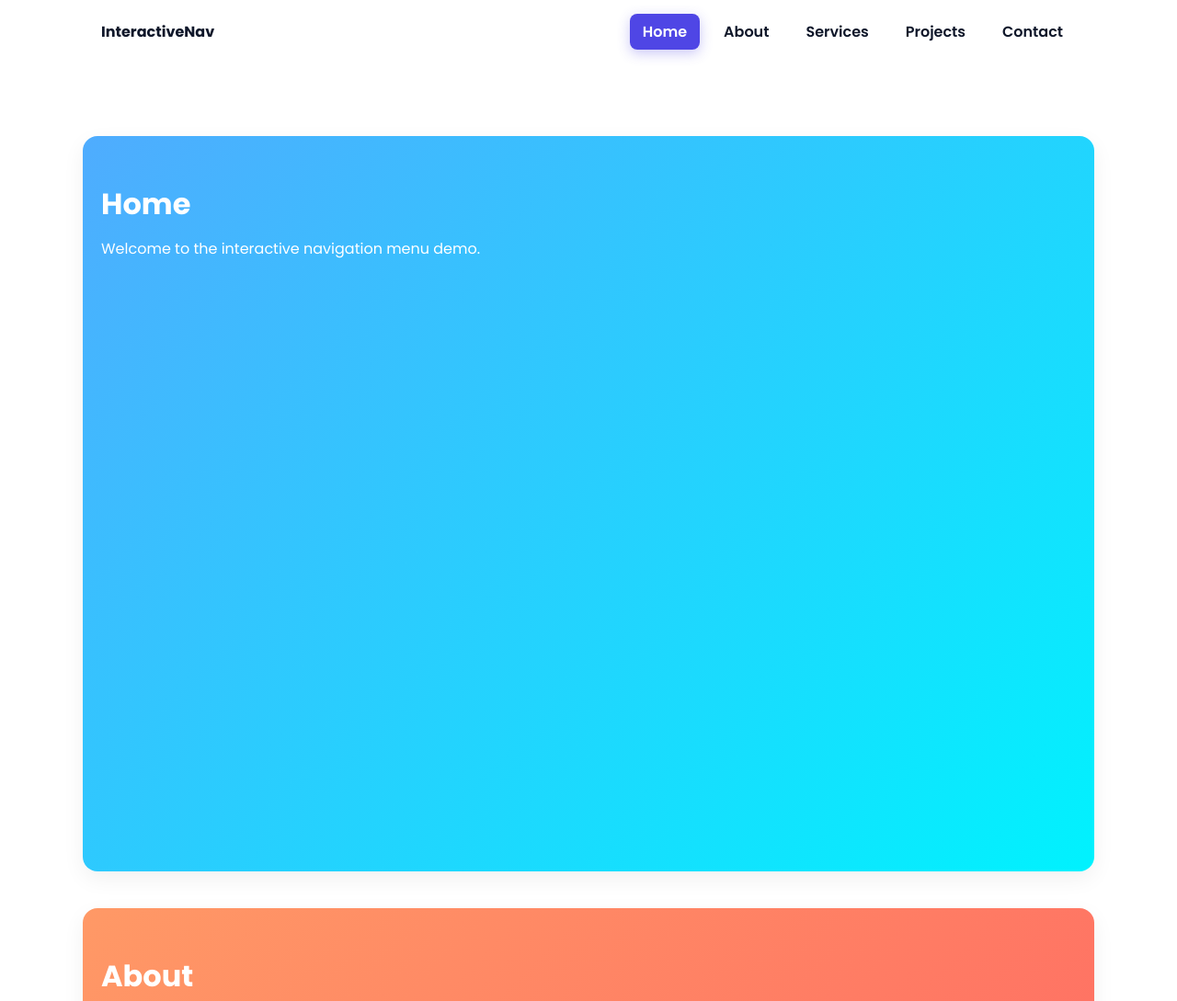
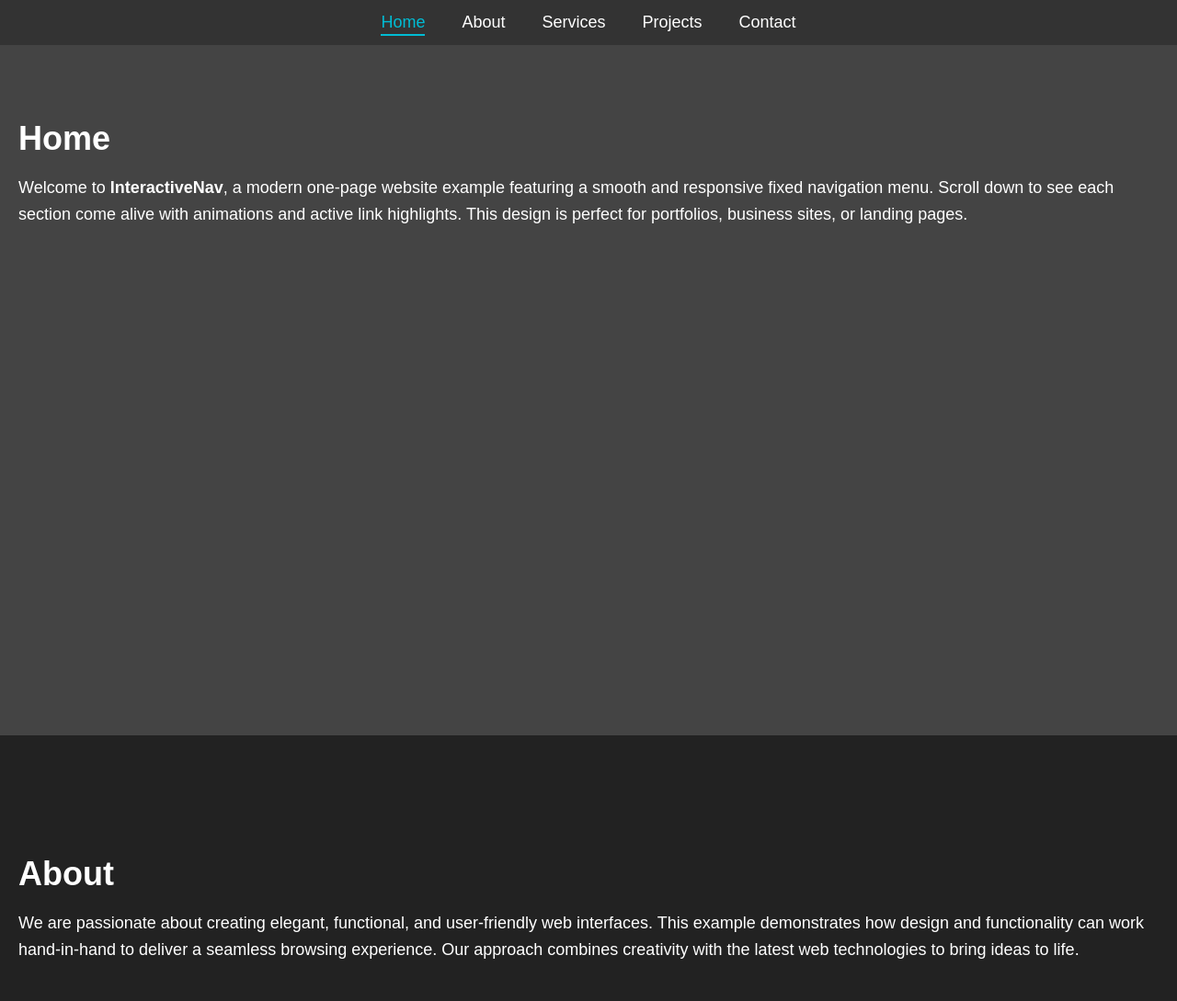
Before and after one commit to BhaveshKumar002/PRODIGY_WD_01, a plain HTML site: page index.html in a window 1280 px wide. Shown: the top 1089 px of the page at 92% size. Drawn offline with Linux system fonts and the light colour scheme.

Commit message:
Update index.html

```diff
--- a/index.html
+++ b/index.html
@@ -1,184 +1,145 @@
 <!DOCTYPE html>
 <html lang="en">
 <head>
-<meta charset="UTF-8" />
-<meta name="viewport" content="width=device-width, initial-scale=1.0" />
-<title>Interactive Fixed Navigation Menu</title>
-<link href="https://fonts.googleapis.com/css2?family=Poppins:wght@400;600;700&display=swap" rel="stylesheet">
+  <meta charset="UTF-8">
+  <meta name="viewport" content="width=device-width, initial-scale=1.0">
+  <title>InteractiveNav</title>
   <style>
-  :root {
-    --nav-height: 68px;
-    --accent: #4f46e5;
-    --bg-scrolled: rgba(15, 23, 42, 0.9);
-    --text: #0f172a;
-    --muted: #6b7280;
-  }
-  * {
+    body {
+      font-family: Arial, sans-serif;
       margin: 0;
       padding: 0;
-    box-sizing: border-box;
+      scroll-behavior: smooth;
+      background: #f4f4f4;
     }
-  html {
-    scroll-behavior: smooth;
-  }
-  body {
-    font-family: 'Poppins', sans-serif;
-    color: var(--text);
-  }
-  header {
+    nav {
       position: fixed;
       top: 0;
-    left: 0;
-    right: 0;
-    height: var(--nav-height);
-    background: rgba(255, 255, 255, 0.3);
-    backdrop-filter: blur(10px);
-    display: flex;
-    align-items: center;
+      width: 100%;
+      background: #333;
+      padding: 10px 0;
       z-index: 1000;
-    transition: background .3s ease, box-shadow .3s ease;
-  }
-  header.scrolled {
-    background: var(--bg-scrolled);
-    box-shadow: 0 4px 20px rgba(0,0,0,0.15);
-  }
-  .nav-container {
-    max-width: 1100px;
-    margin: auto;
-    width: 100%;
-    display: flex;
-    justify-content: space-between;
-    padding: 0 20px;
-  }
-  .brand {
-    display: flex;
-    align-items: center;
-    font-weight: 700;
-    color: var(--text);
-  }
-  header.scrolled .brand {
-    color: #fff;
     }
     nav ul {
       list-style: none;
       display: flex;
-    gap: 12px;
+      justify-content: center;
+      margin: 0;
+      padding: 0;
     }
-  nav a {
+    nav ul li {
+      margin: 0 20px;
+    }
+    nav ul li a {
+      color: white;
       text-decoration: none;
-    padding: 8px 14px;
-    border-radius: 8px;
-    font-weight: 600;
-    color: var(--text);
-    transition: all 0.3s ease;
+      font-size: 18px;
+      transition: 0.3s;
     }
-  nav a:hover {
-    background: rgba(79, 70, 229, 0.1);
-    color: var(--accent);
-    transform: translateY(-2px);
+    nav ul li a:hover {
+      color: #00bcd4;
     }
-  header.scrolled nav a {
-    color: rgba(255,255,255,0.85);
-  }
-  header.scrolled nav a:hover {
-    background: rgba(255, 255, 255, 0.2);
-    color: #fff;
-  }
-  nav a.active {
-    background: var(--accent);
-    color: #fff !important;
-    box-shadow: 0 4px 14px rgba(79, 70, 229, 0.3);
-  }
-  main {
-    padding-top: calc(var(--nav-height) + 40px);
+    nav ul li a.active {
+      color: #00bcd4;
+      border-bottom: 2px solid #00bcd4;
+      padding-bottom: 3px;
     }
     section {
-    min-height: 100vh;
-    max-width: 1100px;
-    margin: 40px auto;
-    padding: 50px 20px;
-    border-radius: 16px;
-    box-shadow: 0 8px 24px rgba(0,0,0,0.06);
-    opacity: 0;
-    transform: translateY(20px);
-    transition: all 0.8s ease;
+      padding: 100px 20px;
+      height: 100vh;
+      box-sizing: border-box;
+      background: #222;
       color: white;
     }
-  section.visible {
-    opacity: 1;
-    transform: translateY(0);
+    section:nth-child(even) {
+      background: #444;
     }
-  /* Different colors for each section */
-  #home { background: linear-gradient(135deg, #4facfe, #00f2fe); }
-  #about { background: linear-gradient(135deg, #ff9966, #ff5e62); }
-  #services { background: linear-gradient(135deg, #43cea2, #185a9d); }
-  #projects { background: linear-gradient(135deg, #f7971e, #ffd200); color: #222; }
-  #contact { background: linear-gradient(135deg, #fc466b, #3f5efb); }
-  section h2 {
-    margin-bottom: 12px;
-    font-size: 2rem;
+    h2 {
+      font-size: 36px;
+      margin-bottom: 10px;
     }
-  section p {
-    color: inherit;
+    p, ul {
+      font-size: 18px;
       line-height: 1.6;
+    }
+    ul {
+      padding-left: 20px;
     }
   </style>
 </head>
 <body>
-<header id="siteHeader">
-  <div class="nav-container">
-    <div class="brand">InteractiveNav</div>
+
 <nav>
-      <ul id="mainNav">
-        <li><a href="#home" class="nav-link active">Home</a></li>
-        <li><a href="#about" class="nav-link">About</a></li>
-        <li><a href="#services" class="nav-link">Services</a></li>
-        <li><a href="#projects" class="nav-link">Projects</a></li>
-        <li><a href="#contact" class="nav-link">Contact</a></li>
+  <ul>
+    <li><a href="#home" class="active">Home</a></li>
+    <li><a href="#about">About</a></li>
+    <li><a href="#services">Services</a></li>
+    <li><a href="#projects">Projects</a></li>
+    <li><a href="#contact">Contact</a></li>
   </ul>
 </nav>
-  </div>
-</header>
-<main>
-  <section id="home"><h2>Home</h2><p>Welcome to the interactive navigation menu demo.</p></section>
-  <section id="about"><h2>About</h2><p>This demo highlights the active section as you scroll.</p></section>
-  <section id="services"><h2>Services</h2><p>Active highlighting stays until the next section is reached.</p></section>
-  <section id="projects"><h2>Projects</h2><p>We also add smooth animations on scroll.</p></section>
-  <section id="contact"><h2>Contact</h2><p>Navbar remains fixed on all pages.</p></section>
-</main>
+
+<section id="home">
+  <h2>Home</h2>
+  <p>Welcome to <strong>InteractiveNav</strong>, a modern one-page website example featuring a smooth and responsive fixed navigation menu. Scroll down to see each section come alive with animations and active link highlights. This design is perfect for portfolios, business sites, or landing pages.</p>
+</section>
+
+<section id="about">
+  <h2>About</h2>
+  <p>We are passionate about creating elegant, functional, and user-friendly web interfaces. This example demonstrates how design and functionality can work hand-in-hand to deliver a seamless browsing experience. Our approach combines creativity with the latest web technologies to bring ideas to life.</p>
+</section>
+
+<section id="services">
+  <h2>Services</h2>
+  <p>We specialize in delivering high-quality services that make your online presence stand out:</p>
+  <ul>
+    <li>Custom Web Design & Development</li>
+    <li>Responsive and Mobile-Friendly Layouts</li>
+    <li>SEO Optimization & Performance Tuning</li>
+    <li>Branding and Visual Identity</li>
+  </ul>
+</section>
+
+<section id="projects">
+  <h2>Projects</h2>
+  <p>Here are some examples of the types of projects we’ve worked on:</p>
+  <ul>
+    <li>Interactive Portfolio Websites</li>
+    <li>Business Landing Pages with Conversion Focus</li>
+    <li>E-commerce Storefronts</li>
+    <li>Custom Web Applications</li>
+  </ul>
+</section>
+
+<section id="contact">
+  <h2>Contact</h2>
+  <p>We’d love to hear from you! Whether you have a project in mind, need advice, or just want to say hello, feel free to reach out:</p>
+  <p>Email: <a href="mailto:hello@example.com" style="color: #fff; text-decoration: underline;">hello@example.com</a></p>
+  <p>Phone: +1 (234) 567-890</p>
+</section>
+
 <script>
-  const header = document.getElementById('siteHeader');
-  const navLinks = document.querySelectorAll('.nav-link');
-  const sections = document.querySelectorAll('section');
+  const sections = document.querySelectorAll("section");
+  const navLinks = document.querySelectorAll("nav ul li a");
 
-  // Highlight nav link based on scroll
-  const observer = new IntersectionObserver((entries) => {
-    entries.forEach(entry => {
-      if (entry.isIntersecting) {
-        navLinks.forEach(link => link.classList.remove('active'));
-        document.querySelector(`.nav-link[href="#${entry.target.id}"]`).classList.add('active');
+  window.addEventListener("scroll", () => {
+    let current = "";
+    sections.forEach(section => {
+      const sectionTop = section.offsetTop - 70;
+      const sectionHeight = section.clientHeight;
+      if (pageYOffset >= sectionTop && pageYOffset < sectionTop + sectionHeight) {
+        current = section.getAttribute("id");
       }
     });
-  }, { rootMargin: '-50% 0px -50% 0px' });
 
-  sections.forEach(section => observer.observe(section));
-
-  // Scroll animation for sections
-  const fadeObserver = new IntersectionObserver((entries) => {
-    entries.forEach(entry => {
-      if (entry.isIntersecting) {
-        entry.target.classList.add('visible');
+    navLinks.forEach(link => {
+      link.classList.remove("active");
+      if (link.getAttribute("href") === "#" + current) {
+        link.classList.add("active");
       }
     });
-  }, { threshold: 0.1 });
-
-  sections.forEach(section => fadeObserver.observe(section));
-
-  // Change header style on scroll
-  window.addEventListener('scroll', () => {
-    if (window.scrollY > 60) header.classList.add('scrolled');
-    else header.classList.remove('scrolled');
   });
 </script>
+
 </body>
 </html>
```
Lines whose indentation alone changed are shown as unchanged.
